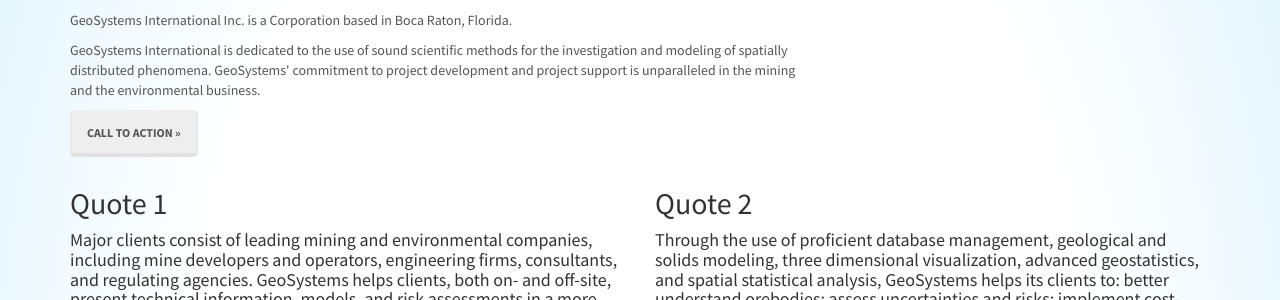
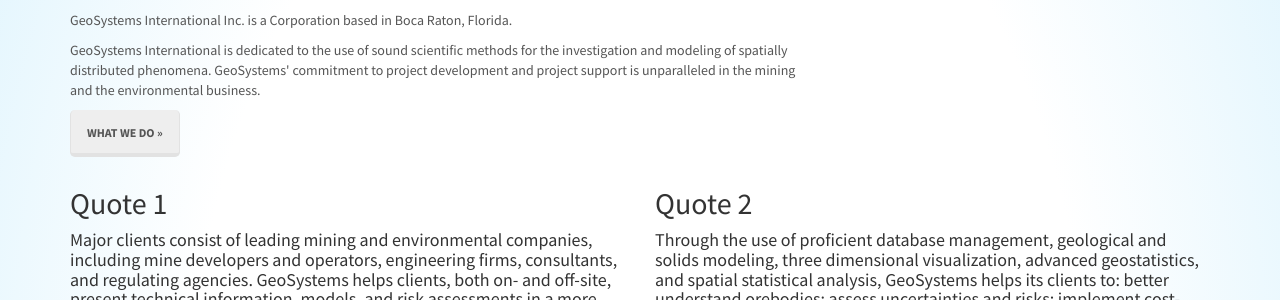
Before and after one commit to marioerossi/geosysint, a Jekyll site: the page built from index.html, in a window 1280 px wide and 900 px high, scrolled down 409 px. Shown: the part 135-435 px from the top of the window. Built offline with Jekyll 4.4.1, drawn with Linux system fonts in a browser that asks for light colours; nearby versions of some CDN libraries.

Commit message:
Updated Call to Action button

```diff
--- a/index.html
+++ b/index.html
@@ -8,7 +8,7 @@
         <p>GeoSystems International Inc. is a Corporation based in Boca Raton, Florida.</p>
         <p>GeoSystems International is dedicated to the use of sound scientific methods for the investigation and modeling of spatially distributed phenomena. GeoSystems' commitment to project development and project support is unparalleled in the mining and the environmental business.</p>
         <p>
-            <a class="btn btn-default btn-lg" href="#">Call to Action &raquo;</a>
+            <a class="btn btn-default btn-lg" href="{{ site.baseurl }}/services">What we do &raquo;</a>
         </p>
     </div>
 </div>
```
